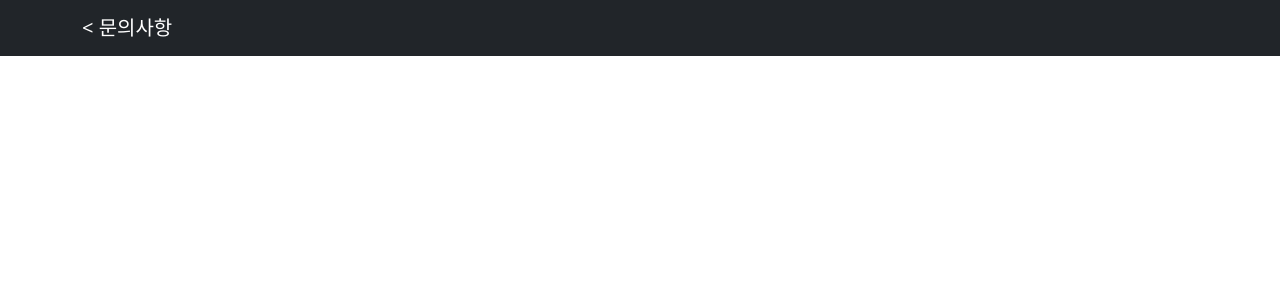
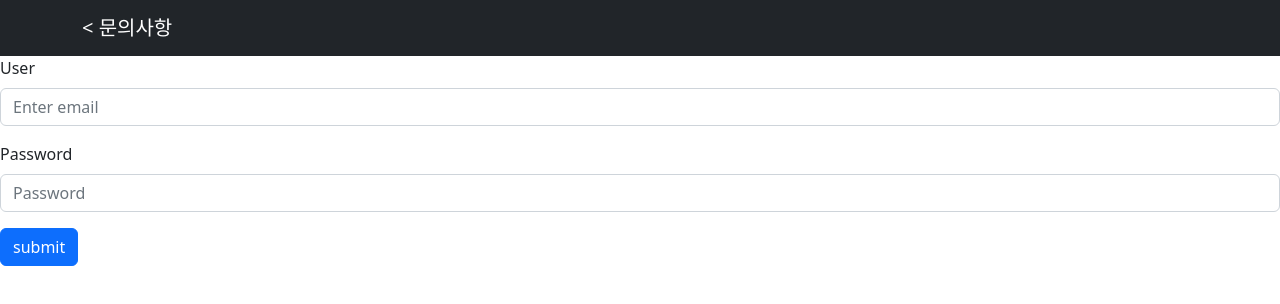
Before and after one commit to HJK9810/BoardProject-React, a React (Create React App) app: page /login in a window 1280 px wide. Before the commit this address had no page. Shown: the top 304 px of the page. Built offline with nearby package versions, Linux system fonts and the light colour scheme.

Commit message:
당사자만 보이기 & admin 처리

```diff
--- a/src/App.jsx
+++ b/src/App.jsx
@@ -5,6 +5,7 @@ import Layout from "./layout/Layout";
 import Add from "./screen/add.screen";
 import Baord from "./screen/board.screen";
 import Edit from "./screen/edit.screen";
+import Login from "./screen/login.screen";
 import ViewOne from "./screen/view.screen";
 
 function App() {
@@ -19,6 +20,7 @@ function App() {
             <Route path="/viewOne/:id" element={<ViewOne />}></Route>
             <Route path="/edit/:id" element={<Edit />}></Route>
             <Route path="/addAnswer/:id" element={<AddAnswer />}></Route>
+            <Route path="/login" element={<Login />}></Route>
           </Routes>
         </Layout>
       </BrowserRouter>
--- a/src/screen/board.screen.jsx
+++ b/src/screen/board.screen.jsx
@@ -11,7 +11,11 @@ function Baord() {
   const [page, setPage] = useState(0);
   const navigate = useNavigate();
 
+  const [user, setUser] = useState({});
+  // const [check, setCheck] = useState(true);
+
   useEffect(() => {
+    BoardService.getUser().then((res) => setUser(res.data));
     BoardService.findAll(page, 5).then((res) => {
       setPost(res.content);
       setPagination({number: res.number, totalPages: res.totalPages, first: res.first, last: res.last});
@@ -27,10 +31,13 @@ function Baord() {
     <Container>
       <h3>문의사항</h3>
       {post.map((el) => {
+        const name = el.users.name;
+        const email = el.users.email;
+
         return (
-          <div key={el.id} id={el.id} onClick={moveView}>
+          <div key={el.id} id={el.id} onClick={email == user.email || user.email == "admin" ? moveView : () => {}}>
             <h4 className="pt-2">{el.title}</h4>
-            <span>{el.user.name}</span>
+            <span>{email == user.email || user.email == "admin" ? name : name.charAt(0) + "*" + name.substring(2)}</span>
             <p className="mb-0">
               <Moment date={el.createdDate} format="YYYY.MM.DD" />
             </p>
--- /dev/null
+++ b/src/screen/login.screen.jsx
@@ -0,0 +1,43 @@
+import {useEffect, useState} from "react";
+import {Form} from "react-bootstrap";
+import {useNavigate} from "react-router-dom";
+import LogInService from "../service/LogInService";
+
+function Login() {
+  const [email, setEmail] = useState("");
+  const [passwd, setPasswd] = useState("");
+  const navigate = useNavigate();
+
+  const submit = (e) => {
+    e.preventDefault();
+
+    const axiosBody = {
+      email: email,
+      password: passwd,
+    };
+
+    LogInService.loginPost(axiosBody);
+    navigate("/board");
+  };
+
+  return (
+    <>
+      <Form>
+        <Form.Group className="mb-3" controlId="formBasicEmail">
+          <Form.Label>User</Form.Label>
+          <Form.Control type="email" placeholder="Enter email" onChange={(e) => setEmail(e.target.value)} />
+        </Form.Group>
+
+        <Form.Group className="mb-3" controlId="formBasicPassword">
+          <Form.Label>Password</Form.Label>
+          <Form.Control type="password" placeholder="Password" onChange={(e) => setPasswd(e.target.value)} />
+        </Form.Group>
+      </Form>
+      <button className="btn btn-primary" onClick={submit}>
+        submit
+      </button>
+    </>
+  );
+}
+
+export default Login;
--- a/src/screen/view.screen.jsx
+++ b/src/screen/view.screen.jsx
@@ -14,7 +14,10 @@ function ViewOne() {
 
   const fileDir = "http://localhost:8080/image/";
 
+  const [user, setUser] = useState({});
+
   useEffect(() => {
+    BoardService.getUser().then((res) => setUser(res.data));
     BoardService.findOne(Number(id)).then((res) => {
       setPost(res);
       if (res.images) setImage(res.images.split(","));
@@ -43,7 +46,7 @@ function ViewOne() {
       <button className="btn btn-secondary mb-1" style={{width: 100 + "%"}} onClick={(e) => navigate(`/edit/${id}`)}>
         수정하기
       </button>
-      <button className="btn btn-secondary" style={{width: 100 + "%"}} onClick={(e) => navigate(`/addAnswer/${id}`)}>
+      <button className="btn btn-secondary" style={{width: 100 + "%", display: user.email == "admin" ? "block" : "none"}} onClick={(e) => navigate(`/addAnswer/${id}`)}>
         답변하기
       </button>
     </Container>
--- a/src/service/BoardService.js
+++ b/src/service/BoardService.js
@@ -36,6 +36,10 @@ class BoardService {
   async addAnswer(id = 1, form = {}) {
     return await Axios.post(`/answer/add/${id}`, form, jsonHeader);
   }
+
+  getUser() {
+    return Axios.get("/question/user", jsonHeader);
+  }
 }
 
 export default new BoardService();
--- /dev/null
+++ b/src/service/LogInService.js
@@ -0,0 +1,19 @@
+import Axios from "../Axios";
+
+const header = {
+  headers: {
+    "Content-Type": "application/x-www-form-urlencoded",
+  },
+};
+
+class LoginService {
+  loginGet() {
+    return Axios.get("/login", header);
+  }
+
+  loginPost(form) {
+    return Axios.post("/login", form, header);
+  }
+}
+
+export default new LoginService();
```
Also changed, not shown: src/layout/Header.jsx (+7 -1 lines).
